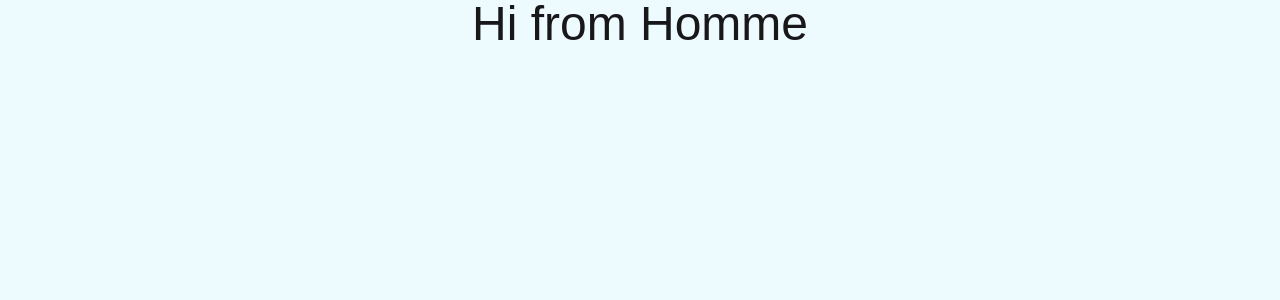
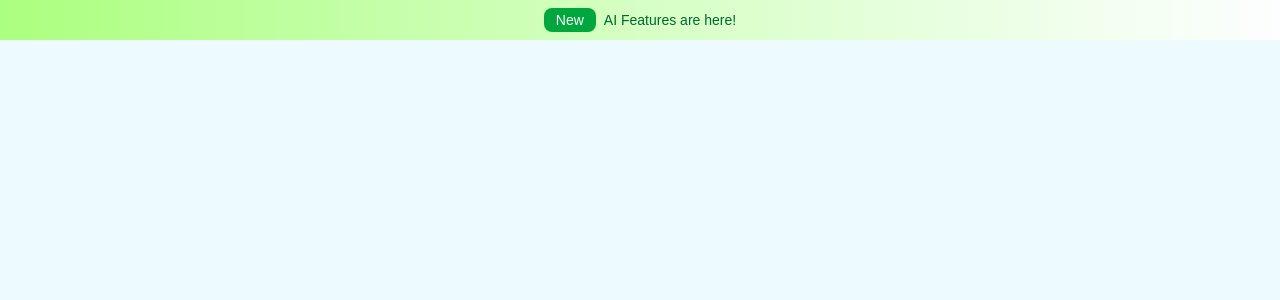
Before and after one commit to MasadRayan/Resume_banai, a React (Vite) app: page / in a window 1280 px wide. Shown: the top 300 px of the page. Built offline with nearby package versions, Linux system fonts and the light colour scheme.

Commit message:
Created Banner for the top

```diff
--- /dev/null
+++ b/src/components/Home/Banner.jsx
@@ -0,0 +1,18 @@
+import React from "react";
+
+const Banner = () => {
+  return (
+    <>
+      <div className="w-full py-2.5 font-medium text-sm text-green-800 text-center bg-linear-to-r from-[#ABFF7E] to-[#FDFEFF]">
+        <p>
+          <span className="px-3 py-1 rounded-lg text-white bg-green-600 mr-2">
+            New
+          </span>
+          AI Features are here!
+        </p>
+      </div>
+    </>
+  );
+};
+
+export default Banner;
--- a/src/pages/Home.jsx
+++ b/src/pages/Home.jsx
@@ -1,9 +1,10 @@
 import React from 'react'
+import Banner from '../components/Home/Banner';
 
 const Home = () => {
   return (
     <div>
-      <h1 className='mx-auto text-center text-5xl'>Hi from Homme</h1>
+      <Banner></Banner>
     </div>
   )
 }
```
